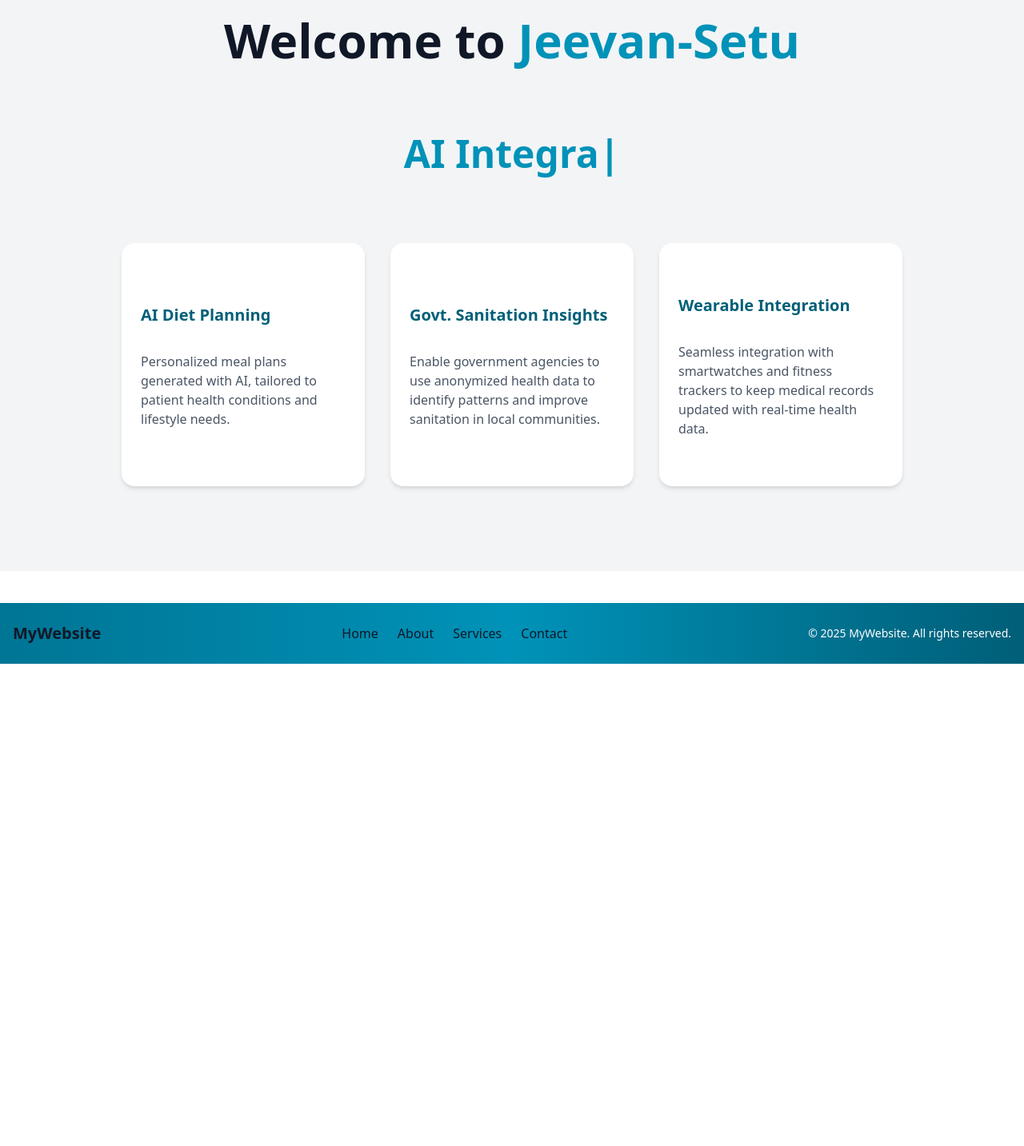
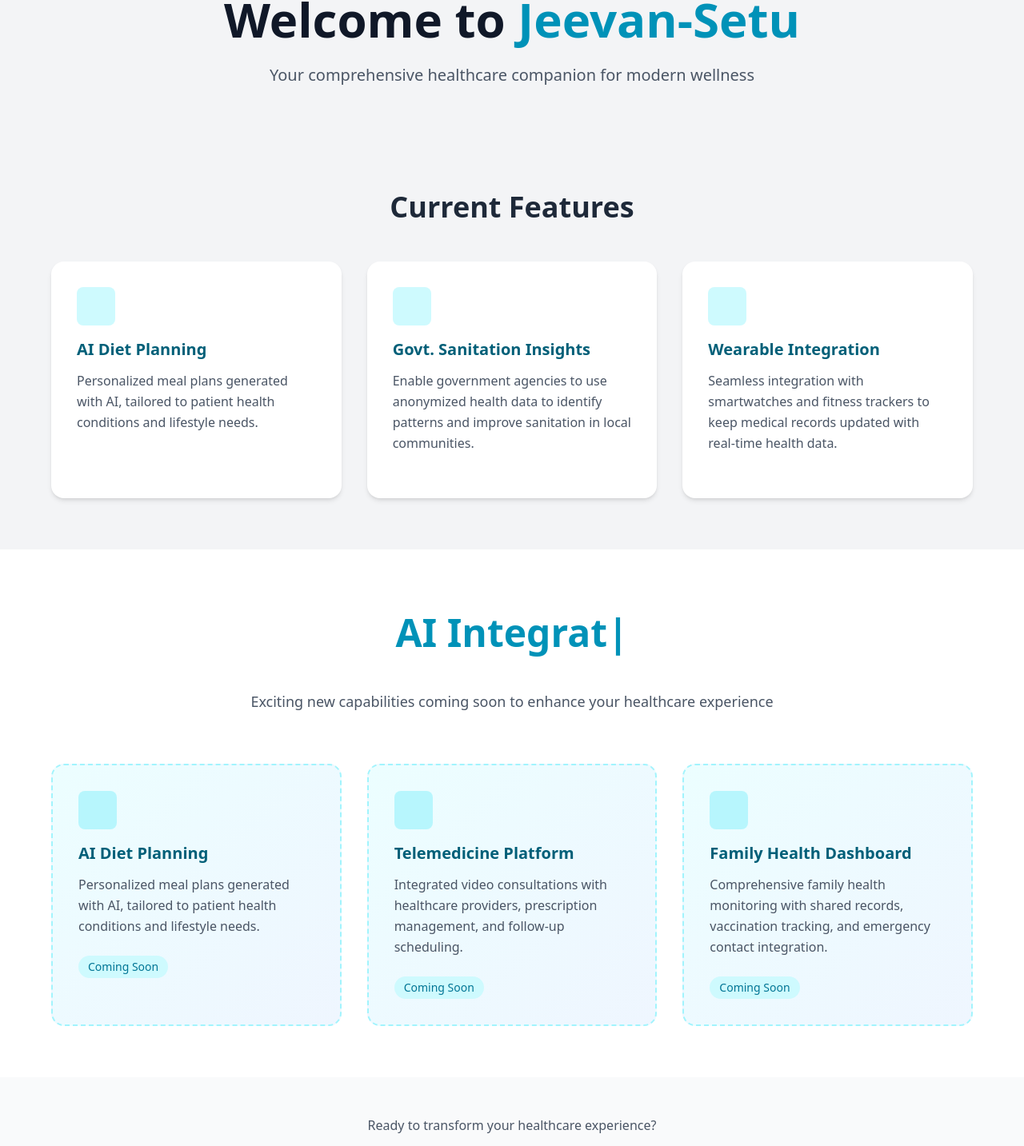
Before and after one commit to devaryankhare/Mritunjay-Smackathon, a React (Vite) app: page / in a window 1280 px wide. Shown: the part 138-1571 px from the top of the page at 80% size. Before the commit the page ends 968 px from the top, so only its background shows below. Built offline with nearby package versions, Linux system fonts and the light colour scheme; no server answers.

Commit message:
ui-changes

```diff
--- a/src/components/Home.jsx
+++ b/src/components/Home.jsx
@@ -1,61 +1,171 @@
 // Home.jsx
 import React from "react";
 import { ReactTyped } from "react-typed";
+
 export default function Home() {
   return (
-    <div className="flex flex-col items-center justify-center min-h-screen bg-gray-100 text-gray-900">
+    <div className="min-h-screen bg-gray-100 text-gray-900">
       {/* Hero Section */}
-      <section className="text-center px-4">
-        <h1 className="text-4xl md:text-6xl font-bold mb-4">
+      <section className="flex flex-col items-center justify-center pt-20 pb-16 px-4">
+        <h1 className="text-4xl md:text-6xl font-bold mb-6 text-center">
           Welcome to <span className="text-cyan-600">Jeevan-Setu</span>
         </h1>
-        <br />
-        <br />
-        <br />
-        <h2 className="text-4xl md:text-5xl font-bold text-cyan-600 mb-6">
+        <p className="text-lg md:text-xl text-gray-600 max-w-2xl text-center leading-relaxed">
+          Your comprehensive healthcare companion for modern wellness
+        </p>
+      </section>
+
+      {/* Current Features Section */}
+      <section className="py-16 px-4">
+        <div className="max-w-6xl mx-auto">
+          <h2 className="text-3xl md:text-4xl font-bold text-center mb-12 text-gray-800">
+            Current Features
+          </h2>
+          <div className="grid grid-cols-1 md:grid-cols-3 gap-8">
+            {/* Feature 1 */}
+            <div className="bg-white p-8 rounded-2xl shadow-md hover:shadow-[0_8px_25px_rgba(103,232,249,0.3)] transition-all duration-300 transform hover:-translate-y-1">
+              <div className="mb-6">
+                <div className="w-12 h-12 bg-cyan-100 rounded-lg flex items-center justify-center mb-4">
+                  <span className="text-cyan-600 text-2xl"></span>
+                </div>
+                <h3 className="text-xl font-semibold text-cyan-800 mb-3">
+                  AI Diet Planning
+                </h3>
+                <p className="text-gray-600 leading-relaxed">
+                  Personalized meal plans generated with AI, tailored to patient health
+                  conditions and lifestyle needs.
+                </p>
+              </div>
+            </div>
+
+            {/* Feature 2 */}
+            <div className="bg-white p-8 rounded-2xl shadow-md hover:shadow-[0_8px_25px_rgba(103,232,249,0.3)] transition-all duration-300 transform hover:-translate-y-1">
+              <div className="mb-6">
+                <div className="w-12 h-12 bg-cyan-100 rounded-lg flex items-center justify-center mb-4">
+                  <span className="text-cyan-600 text-2xl"></span>
+                </div>
+                <h3 className="text-xl font-semibold text-cyan-800 mb-3">
+                  Govt. Sanitation Insights
+                </h3>
+                <p className="text-gray-600 leading-relaxed">
+                  Enable government agencies to use anonymized health data to identify
+                  patterns and improve sanitation in local communities.
+                </p>
+              </div>
+            </div>
+
+            {/* Feature 3 */}
+            <div className="bg-white p-8 rounded-2xl shadow-md hover:shadow-[0_8px_25px_rgba(103,232,249,0.3)] transition-all duration-300 transform hover:-translate-y-1">
+              <div className="mb-6">
+                <div className="w-12 h-12 bg-cyan-100 rounded-lg flex items-center justify-center mb-4">
+                  <span className="text-cyan-600 text-2xl"></span>
+                </div>
+                <h3 className="text-xl font-semibold text-cyan-800 mb-3">
+                  Wearable Integration
+                </h3>
+                <p className="text-gray-600 leading-relaxed">
+                  Seamless integration with smartwatches and fitness trackers to keep
+                  medical records updated with real-time health data.
+                </p>
+              </div>
+            </div>
+          </div>
+        </div>
+      </section>
+
+      {/* Upcoming Features Section */}
+      <section className="py-16 px-4 bg-white">
+        <div className="max-w-6xl mx-auto">
+          <div className="text-center mb-16">
+            <h2 className="text-4xl md:text-5xl font-bold text-cyan-600 mb-8 min-h-[80px] flex items-center justify-center">
               <ReactTyped
                 strings={[
                   "Upcoming Features",
                   "AI Integration",
-              "Govt. Sanitation Insights",
-              " Wearable Integration",
+                  "Advanced Analytics",
+                  "Telemedicine Support",
                 ]}
-            typeSpeed={100}   // typing speed
-            backSpeed={60}    // deleting speed
-            loop={true}       // keep repeating
-            showCursor={true} // show blinking cursor
-            cursorChar="|"    // customize cursor
+                typeSpeed={100}
+                backSpeed={60}
+                loop={true}
+                showCursor={true}
+                cursorChar="|"
               />
             </h2>
-      </section>
-
-      {/* Features Section */}
-      <section className="mt-16 grid grid-cols-1 md:grid-cols-3 gap-8 px-6 max-w-5xl">
-        {/* Feature 1 */}
-        <div className="bg-white p-6 rounded-2xl shadow-md hover:shadow-[0_4px_10px_#67e8f9] transition aspect-square flex flex-col justify-center">
-          <h2 className="text-xl text-cyan-800 font-semibold mt-1 mb-8"> AI Diet Planning</h2>
-          <p className="text-gray-600">
-            Personalized meal plans generated with AI, tailored to patient health
-            conditions and lifestyle needs.
+            <p className="text-lg text-gray-600 max-w-2xl mx-auto">
+              Exciting new capabilities coming soon to enhance your healthcare experience
             </p>
           </div>
 
-        {/* Feature 2 */}
-        <div className="bg-white p-6 rounded-2xl shadow-md hover:shadow-[0_4px_10px_#67e8f9] transition aspect-square flex flex-col justify-center">
-          <h2 className="text-xl text-cyan-800 font-semibold mt-1 mb-8"> Govt. Sanitation Insights</h2>
-          <p className="text-gray-600">
-            Enable government agencies to use anonymized health data to identify
-            patterns and improve sanitation in local communities.
+          <div className="grid grid-cols-1 md:grid-cols-3 gap-8">
+            {/* Upcoming Feature 1 */}
+            <div className="bg-gradient-to-br from-cyan-50 to-blue-50 p-8 rounded-2xl border-2 border-dashed border-cyan-200 hover:border-cyan-300 transition-all duration-300">
+              <div className="mb-6">
+                <div className="w-12 h-12 bg-cyan-200 rounded-lg flex items-center justify-center mb-4 opacity-70">
+                  <span className="text-cyan-700 text-2xl"></span>
+                </div>
+                <h3 className="text-xl font-semibold text-cyan-800 mb-3">
+                  AI Diet Planning
+                </h3>
+                <p className="text-gray-600 leading-relaxed">
+                  Personalized meal plans generated with AI, tailored to patient health conditions and lifestyle needs.
                 </p>
               </div>
+              <span className="inline-block bg-cyan-100 text-cyan-700 px-3 py-1 rounded-full text-sm font-medium">
+                Coming Soon
+              </span>
+            </div>
 
-        {/* Feature 3 */}
-        <div className="bg-white p-6 rounded-2xl shadow-md hover:shadow-[0_4px_10px_#67e8f9] transition aspect-square flex flex-col justify-center">
-          <h2 className="text-xl text-cyan-800 font-semibold mt-1 mb-8"> Wearable Integration</h2>
-          <p className="text-gray-600">
-            Seamless integration with smartwatches and fitness trackers to keep
-            medical records updated with real-time health data.
+            {/* Upcoming Feature 2 */}
+            <div className="bg-gradient-to-br from-cyan-50 to-blue-50 p-8 rounded-2xl border-2 border-dashed border-cyan-200 hover:border-cyan-300 transition-all duration-300">
+              <div className="mb-6">
+                <div className="w-12 h-12 bg-cyan-200 rounded-lg flex items-center justify-center mb-4 opacity-70">
+                  <span className="text-cyan-700 text-2xl"></span>
+                </div>
+                <h3 className="text-xl font-semibold text-cyan-800 mb-3">
+                  Telemedicine Platform
+                </h3>
+                <p className="text-gray-600 leading-relaxed">
+                  Integrated video consultations with healthcare providers,
+                  prescription management, and follow-up scheduling.
                 </p>
+              </div>
+              <span className="inline-block bg-cyan-100 text-cyan-700 px-3 py-1 rounded-full text-sm font-medium">
+                Coming Soon
+              </span>
+            </div>
+
+            {/* Upcoming Feature 3 */}
+            <div className="bg-gradient-to-br from-cyan-50 to-blue-50 p-8 rounded-2xl border-2 border-dashed border-cyan-200 hover:border-cyan-300 transition-all duration-300">
+              <div className="mb-6">
+                <div className="w-12 h-12 bg-cyan-200 rounded-lg flex items-center justify-center mb-4 opacity-70">
+                  <span className="text-cyan-700 text-2xl"></span>
+                </div>
+                <h3 className="text-xl font-semibold text-cyan-800 mb-3">
+                  Family Health Dashboard
+                </h3>
+                <p className="text-gray-600 leading-relaxed">
+                  Comprehensive family health monitoring with shared records,
+                  vaccination tracking, and emergency contact integration.
+                </p>
+              </div>
+              <span className="inline-block bg-cyan-100 text-cyan-700 px-3 py-1 rounded-full text-sm font-medium">
+                Coming Soon
+              </span>
+            </div>
+          </div>
+        </div>
+      </section>
+
+      {/* Footer Section */}
+      <section className="py-12 px-4 bg-gray-50">
+        <div className="max-w-4xl mx-auto text-center">
+          <p className="text-gray-600 mb-4">
+            Ready to transform your healthcare experience?
+          </p>
+          <button className="bg-cyan-600 hover:bg-cyan-700 text-white px-8 py-3 rounded-lg font-semibold transition-colors duration-300 shadow-lg hover:shadow-xl">
+            Get Started Today
+          </button>
         </div>
       </section>
     </div>
--- a/src/components/LoginPage.jsx
+++ b/src/components/LoginPage.jsx
@@ -47,7 +47,7 @@ export default function LoginPage() {
         {/* Left side */}
         <div
           id="img"
-          className="relative overflow-hidden bg-gradient-to-br from-indigo-500 via-blue-500 to-gray-300 flex flex-col items-center justify-center text-center text-white py-20 px-6"
+          className="relative overflow-hidden bg-gradient-to-br from-indigo-600 via-blue-500 to-pink-300 flex flex-col items-center justify-center text-center text-white py-20 px-6"
         >
           {/* Floating blurred circles */}
           <div className="absolute w-72 h-72 bg-cyan-400 rounded-full mix-blend-multiply filter blur-3xl opacity-40 -top-10 -left-10 animate-pulse"></div>
@@ -109,7 +109,7 @@ export default function LoginPage() {
               {/* Submit */}
               <button
                 type="submit"
-                className="w-full py-3 rounded-lg bg-gradient-to-r from-indigo-500 to-pink-500 text-white font-semibold shadow-md hover:opacity-90 transition"
+                className="w-full py-3 rounded-lg bg-gradient-to-r from-pink-500 to-blue-500 text-white font-semibold shadow-md hover:opacity-90 transition"
               >
                 Login
               </button>
@@ -142,7 +142,7 @@ export default function LoginPage() {
               </div>
             <p className="text-center text-sm text-gray-600 mt-6">
               Don’t have an account?{" "}
-              <Link to="/signup" className="text-purple-600 hover:underline">
+              <Link to="/signup" className="text-blue-600 hover:underline">
                 Sign Up
               </Link>
             </p>
```
Also changed, not shown: src/components/SignupPage.jsx (+7 -8 lines). Lines whose indentation alone changed are shown as unchanged.
